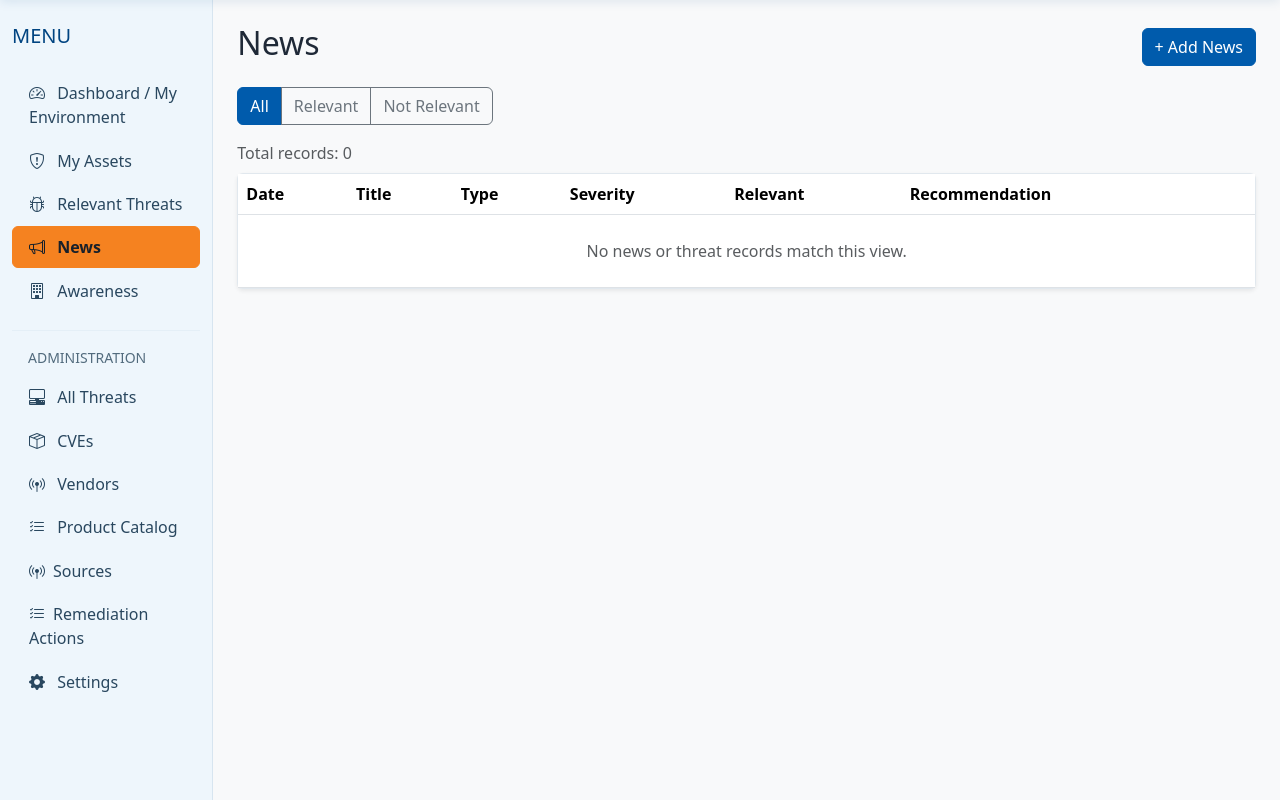
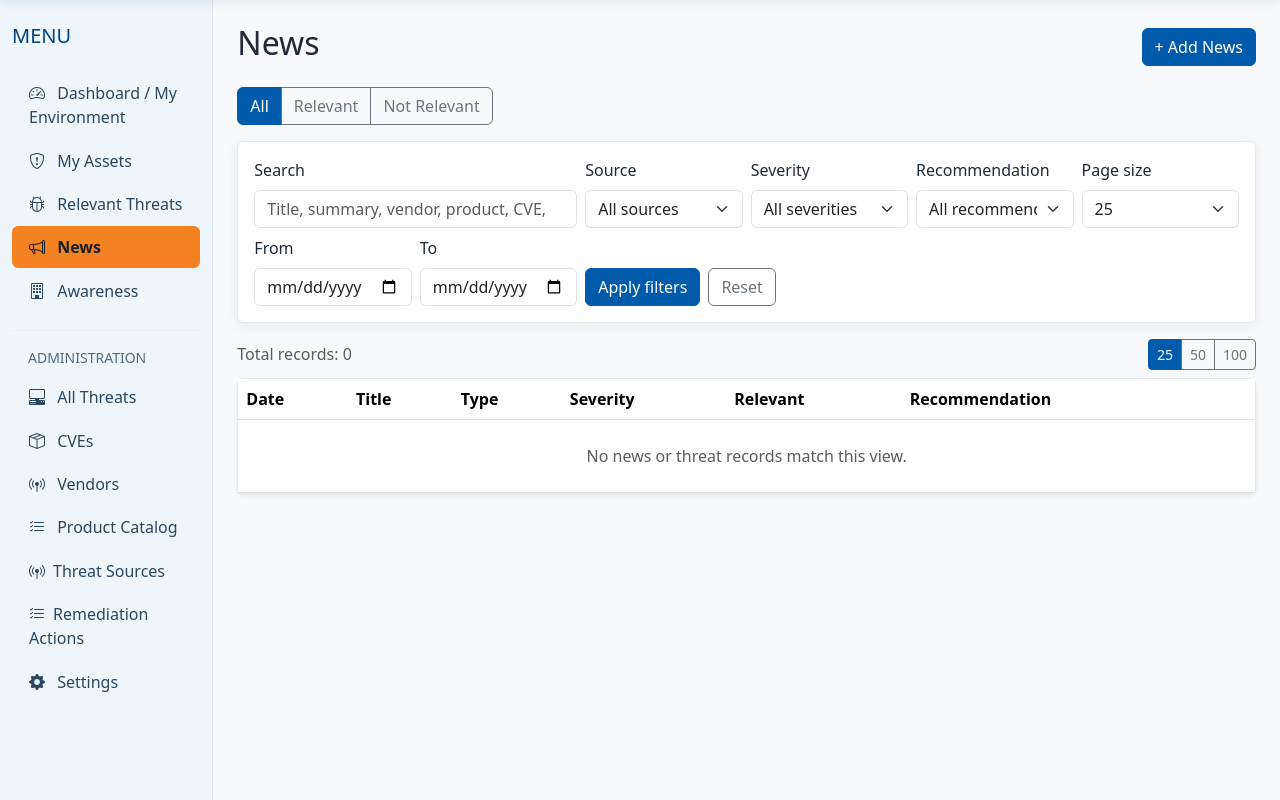
Before and after one commit to Babygman/CTI-Dashboard, a Flask app: page /news/ in a window 1280 px wide. Shown: the part 76-876 px from the top of the page. Run offline with Flask 3, Linux system fonts and the light colour scheme; parts of the project's set-up code (start-up, migrations or seed data) failed here and were passed over.

Commit message:
Phase 4 Sprint 1 - News search and source management

```diff
--- a/app/news/routes.py
+++ b/app/news/routes.py
@@ -1,22 +1,53 @@
-from datetime import datetime
+from datetime import datetime, timedelta
 from urllib.parse import urlparse
 
 from math import ceil
 from types import SimpleNamespace
 
 from flask import flash, redirect, render_template, request, url_for
-from sqlalchemy import func, literal, not_
+from sqlalchemy import func, literal, not_, or_
 
 from app.extensions import db
 from app.models.asset import Asset
+from app.models.cve import CVE
 from app.models.news_item import NewsItem
+from app.models.source_item import SourceItem
 from app.models.threat import Threat
+from app.models.threat_cve import ThreatCVE
+from app.models.vendor import Vendor
 from app.services.relevance import assess_item, news_relevance, recommend
 
 from . import news_blueprint
 
 SEVERITIES = ("Critical", "High", "Medium", "Low", "Informational")
 THREAT_TYPES = ("Advisory", "Vulnerability", "Phishing", "Ransomware", "Malware", "Scam", "Other")
+NEWS_PAGE_SIZES = (25, 50, 100)
+
+
+def _date_filter(name):
+    value = request.args.get(name, "").strip()
+    if not value:
+        return "", None
+    try:
+        return value, datetime.strptime(value, "%Y-%m-%d")
+    except ValueError:
+        return "", None
+
+
+def _source_options():
+    sources = db.select(NewsItem.Source.label("Source")).where(
+        NewsItem.Source.is_not(None)
+    ).union(
+        db.select(Threat.Source.label("Source")).where(
+            Threat.Source.is_not(None)
+        )
+    ).subquery()
+    return db.session.scalars(
+        db.select(sources.c.Source)
+        .where(sources.c.Source != "")
+        .distinct()
+        .order_by(sources.c.Source)
+    ).all()
 
 
 def _form(item=None):
@@ -92,14 +123,29 @@ def index():
     if relevance not in {"relevant", "not-relevant"}:
         relevance = ""
     page = max(request.args.get("page", 1, type=int), 1)
-    per_page = 25
+    per_page = request.args.get("per_page", 25, type=int)
+    if per_page not in NEWS_PAGE_SIZES:
+        per_page = 25
+    query = request.args.get("q", "").strip()
+    source = request.args.get("source", "").strip()
+    severity = request.args.get("severity", "").strip()
+    if severity not in SEVERITIES:
+        severity = ""
+    recommendation = request.args.get("recommendation", "").strip()
+    date_from, date_from_value = _date_filter("date_from")
+    date_to, date_to_value = _date_filter("date_to")
 
     assets = db.session.execute(
         db.select(Asset).where(Asset.Status == "Active")
     ).scalars().all()
-    from app.threats.routes import _relevant_threat_expressions
+    from app.threats.routes import (
+        RELEVANT_THREAT_RECOMMENDATIONS,
+        _relevant_threat_expressions,
+    )
 
     expressions = _relevant_threat_expressions(assets)
+    if recommendation not in RELEVANT_THREAT_RECOMMENDATIONS:
+        recommendation = ""
     manual_news = db.select(
         literal("news").label("RecordType"),
         NewsItem.NewsItemId.label("RecordId"),
@@ -130,6 +176,72 @@ def index():
         Threat.Recommendation.label("RawRecommendation"),
         Threat.KEV,
     )
+    if query:
+        pattern = f"%{query}%"
+        manual_news = manual_news.where(
+            or_(
+                NewsItem.Title.ilike(pattern),
+                NewsItem.Summary.ilike(pattern),
+                NewsItem.Vendor.ilike(pattern),
+                NewsItem.Product.ilike(pattern),
+                NewsItem.CVE.ilike(pattern),
+                NewsItem.Source.ilike(pattern),
+            )
+        )
+        collected_threats = collected_threats.outerjoin(
+            Vendor, Vendor.VendorId == Threat.VendorId
+        ).where(
+            or_(
+                Threat.Title.ilike(pattern),
+                Threat.Summary.ilike(pattern),
+                Vendor.VendorName.ilike(pattern),
+                Threat.CVE.ilike(pattern),
+                Threat.Source.ilike(pattern),
+                Threat.cve_links.any(
+                    ThreatCVE.cve.has(CVE.CVECode.ilike(pattern))
+                ),
+                db.select(SourceItem.SourceItemId)
+                .where(
+                    SourceItem.ThreatId == Threat.ThreatId,
+                    or_(
+                        SourceItem.Title.ilike(pattern),
+                        SourceItem.CVE.ilike(pattern),
+                        SourceItem.NormalizedMetadata.ilike(pattern),
+                    ),
+                )
+                .exists(),
+            )
+        )
+    if source:
+        manual_news = manual_news.where(NewsItem.Source == source)
+        collected_threats = collected_threats.where(Threat.Source == source)
+    if severity:
+        manual_news = manual_news.where(NewsItem.Severity == severity)
+        collected_threats = collected_threats.where(
+            Threat.Severity == severity
+        )
+    if recommendation:
+        manual_news = manual_news.where(
+            NewsItem.RecommendationType == recommendation
+        )
+        collected_threats = collected_threats.where(
+            expressions["recommendations"][recommendation]
+        )
+    if date_from_value:
+        manual_news = manual_news.where(
+            NewsItem.PublishedDate >= date_from_value
+        )
+        collected_threats = collected_threats.where(
+            Threat.PublishedDate >= date_from_value
+        )
+    if date_to_value:
+        exclusive_end = date_to_value + timedelta(days=1)
+        manual_news = manual_news.where(
+            NewsItem.PublishedDate < exclusive_end
+        )
+        collected_threats = collected_threats.where(
+            Threat.PublishedDate < exclusive_end
+        )
     if relevance == "relevant":
         manual_news = manual_news.where(NewsItem.IsRelevant == True)
         collected_threats = collected_threats.where(
@@ -140,6 +252,24 @@ def index():
         collected_threats = collected_threats.where(
             not_(expressions["relevant"])
         )
+    filter_query = {
+        key: value
+        for key, value in {
+            "q": query,
+            "source": source,
+            "severity": severity,
+            "recommendation": recommendation,
+            "date_from": date_from,
+            "date_to": date_to,
+            "per_page": per_page,
+        }.items()
+        if value not in ("", None)
+    }
+    page_size_query = {
+        key: value
+        for key, value in filter_query.items()
+        if key != "per_page"
+    }
     feed = manual_news.union_all(collected_threats).subquery()
     statement = db.select(feed)
     total = db.session.scalar(
@@ -201,7 +331,20 @@ def index():
         relevance=relevance,
         page=page,
         pages=pages,
+        per_page=per_page,
+        page_sizes=NEWS_PAGE_SIZES,
         total=total,
+        q=query,
+        sources=_source_options(),
+        selected_source=source,
+        severity_options=SEVERITIES,
+        selected_severity=severity,
+        recommendation_options=RELEVANT_THREAT_RECOMMENDATIONS,
+        selected_recommendation=recommendation,
+        date_from=date_from,
+        date_to=date_to,
+        filter_query=filter_query,
+        page_size_query=page_size_query,
     )
 
 
--- a/app/templates/base.html
+++ b/app/templates/base.html
@@ -261,7 +261,7 @@
                     Product Catalog
 
                 </a>
-                <a href="{{ url_for('sources.source_list') }}" class="list-group-item list-group-item-action{% if request.blueprint == 'sources' %} active{% endif %}"{% if request.blueprint == 'sources' %} aria-current="page"{% endif %}><i class="bi bi-broadcast-pin me-2"></i>Sources</a>
+                <a href="{{ url_for('sources.source_list') }}" class="list-group-item list-group-item-action{% if request.blueprint == 'sources' %} active{% endif %}"{% if request.blueprint == 'sources' %} aria-current="page"{% endif %}><i class="bi bi-broadcast-pin me-2"></i>Threat Sources</a>
                 <a href="{{ url_for('actions.action_list') }}" class="list-group-item list-group-item-action{% if request.blueprint == 'actions' %} active{% endif %}"{% if request.blueprint == 'actions' %} aria-current="page"{% endif %}><i class="bi bi-list-check me-2"></i>Remediation Actions</a>
 
                 <a href="{{ url_for('settings.index') }}"
--- a/app/templates/news/index.html
+++ b/app/templates/news/index.html
@@ -4,11 +4,64 @@
   <h2>News</h2><a class="btn btn-primary" href="{{ url_for('news.add') }}">+ Add News</a>
 </div>
 <div class="btn-group mb-3">
-  <a class="btn btn-{{ 'primary' if not relevance else 'outline-secondary' }}" href="{{ url_for('news.index') }}">All</a>
-  <a class="btn btn-{{ 'primary' if relevance == 'relevant' else 'outline-secondary' }}" href="{{ url_for('news.index', relevance='relevant') }}">Relevant</a>
-  <a class="btn btn-{{ 'primary' if relevance == 'not-relevant' else 'outline-secondary' }}" href="{{ url_for('news.index', relevance='not-relevant') }}">Not Relevant</a>
+  <a class="btn btn-{{ 'primary' if not relevance else 'outline-secondary' }}" href="{{ url_for('news.index', **filter_query) }}">All</a>
+  <a class="btn btn-{{ 'primary' if relevance == 'relevant' else 'outline-secondary' }}" href="{{ url_for('news.index', relevance='relevant', **filter_query) }}">Relevant</a>
+  <a class="btn btn-{{ 'primary' if relevance == 'not-relevant' else 'outline-secondary' }}" href="{{ url_for('news.index', relevance='not-relevant', **filter_query) }}">Not Relevant</a>
 </div>
-<div class="text-muted mb-2">Total records: {{ total }}</div>
+<form method="get" class="card card-body mb-3">
+  <input type="hidden" name="relevance" value="{{ relevance }}">
+  <div class="row g-2">
+    <div class="col-lg-4 col-md-6">
+      <label class="form-label" for="news-q">Search</label>
+      <input type="search" class="form-control" id="news-q" name="q" value="{{ q }}" placeholder="Title, summary, vendor, product, CVE, source">
+    </div>
+    <div class="col-lg-2 col-md-3">
+      <label class="form-label" for="news-source">Source</label>
+      <select class="form-select" id="news-source" name="source">
+        <option value="">All sources</option>
+        {% for option in sources %}<option value="{{ option }}"{% if selected_source == option %} selected{% endif %}>{{ option }}</option>{% endfor %}
+      </select>
+    </div>
+    <div class="col-lg-2 col-md-3">
+      <label class="form-label" for="news-severity">Severity</label>
+      <select class="form-select" id="news-severity" name="severity">
+        <option value="">All severities</option>
+        {% for option in severity_options %}<option value="{{ option }}"{% if selected_severity == option %} selected{% endif %}>{{ option }}</option>{% endfor %}
+      </select>
+    </div>
+    <div class="col-lg-2 col-md-4">
+      <label class="form-label" for="news-recommendation">Recommendation</label>
+      <select class="form-select" id="news-recommendation" name="recommendation">
+        <option value="">All recommendations</option>
+        {% for option in recommendation_options %}<option value="{{ option }}"{% if selected_recommendation == option %} selected{% endif %}>{{ option }}</option>{% endfor %}
+      </select>
+    </div>
+    <div class="col-lg-2 col-md-4">
+      <label class="form-label" for="news-per-page">Page size</label>
+      <select class="form-select" id="news-per-page" name="per_page">
+        {% for size in page_sizes %}<option value="{{ size }}"{% if per_page == size %} selected{% endif %}>{{ size }}</option>{% endfor %}
+      </select>
+    </div>
+    <div class="col-lg-2 col-md-4">
+      <label class="form-label" for="news-date-from">From</label>
+      <input type="date" class="form-control" id="news-date-from" name="date_from" value="{{ date_from }}">
+    </div>
+    <div class="col-lg-2 col-md-4">
+      <label class="form-label" for="news-date-to">To</label>
+      <input type="date" class="form-control" id="news-date-to" name="date_to" value="{{ date_to }}">
+    </div>
+    <div class="col-lg-8 d-flex align-items-end gap-2">
+      <button class="btn btn-primary" type="submit">Apply filters</button>
+      <a class="btn btn-outline-secondary" href="{{ url_for('news.index') }}">Reset</a>
+    </div>
+  </div>
+</form>
+<div class="d-flex justify-content-between align-items-center mb-2">
+  <div class="text-muted">Total records: {{ total }}</div>
+  <div class="btn-group btn-group-sm" aria-label="Page size">
+    {% for size in page_sizes %}<a class="btn btn-{{ 'primary' if per_page == size else 'outline-secondary' }}" href="{{ url_for('news.index', relevance=relevance or None, page=1, per_page=size, **page_size_query) }}">{{ size }}</a>{% endfor %}
+  </div>
+</div>
 <div class="card shadow-sm"><div class="table-responsive"><table class="table table-hover mb-0">
 <thead><tr><th>Date</th><th>Title</th><th>Type</th><th>Severity</th><th>Relevant</th><th>Recommendation</th><th></th></tr></thead>
 <tbody>{% for item in items %}<tr>
@@ -20,5 +73,5 @@
 <td>{% if item.RecordType == 'news' %}<a class="btn btn-sm btn-outline-primary" href="{{ url_for('awareness.create_from_news', news_id=item.RecordId) }}">Generate Awareness</a>{% else %}<a class="btn btn-sm btn-outline-primary" href="{{ url_for('awareness.create_from_threat', threat_id=item.RecordId) }}">Generate Awareness</a>{% endif %}</td>
 </tr>{% else %}<tr><td colspan="7" class="text-center text-muted p-4">No news or threat records match this view.</td></tr>{% endfor %}</tbody>
 </table></div></div>
-{% if pages > 1 %}<nav class="mt-3" aria-label="News pagination"><ul class="pagination justify-content-center"><li class="page-item{% if page <= 1 %} disabled{% endif %}"><a class="page-link" href="{{ url_for('news.index', relevance=relevance or None, page=page-1 if page>1 else 1) }}">Previous</a></li>{% for page_number in range(1,pages+1) %}{% if page_number == 1 or page_number == pages or (page_number >= page-2 and page_number <= page+2) %}<li class="page-item{% if page_number==page %} active{% endif %}"><a class="page-link" href="{{ url_for('news.index', relevance=relevance or None, page=page_number) }}">{{ page_number }}</a></li>{% elif page_number == 2 and page > 4 or page_number == pages-1 and page < pages-3 %}<li class="page-item disabled"><span class="page-link">…</span></li>{% endif %}{% endfor %}<li class="page-item{% if page >= pages %} disabled{% endif %}"><a class="page-link" href="{{ url_for('news.index', relevance=relevance or None, page=page+1 if page<pages else page) }}">Next</a></li></ul></nav>{% endif %}
+{% if pages > 1 %}<nav class="mt-3" aria-label="News pagination"><ul class="pagination justify-content-center"><li class="page-item{% if page <= 1 %} disabled{% endif %}"><a class="page-link" href="{{ url_for('news.index', relevance=relevance or None, page=page-1 if page>1 else 1, **filter_query) }}">Previous</a></li>{% for page_number in range(1,pages+1) %}{% if page_number == 1 or page_number == pages or (page_number >= page-2 and page_number <= page+2) %}<li class="page-item{% if page_number==page %} active{% endif %}"><a class="page-link" href="{{ url_for('news.index', relevance=relevance or None, page=page_number, **filter_query) }}">{{ page_number }}</a></li>{% elif page_number == 2 and page > 4 or page_number == pages-1 and page < pages-3 %}<li class="page-item disabled"><span class="page-link">…</span></li>{% endif %}{% endfor %}<li class="page-item{% if page >= pages %} disabled{% endif %}"><a class="page-link" href="{{ url_for('news.index', relevance=relevance or None, page=page+1 if page<pages else page, **filter_query) }}">Next</a></li></ul></nav>{% endif %}
 {% endblock %}
```
Also changed, not shown: RELEASE.md (+38 -0 lines), app/sources/service.py (+60 -2 lines), app/templates/sources.html (+49 -28 lines), docs/PHASE4_SOURCE_MANAGEMENT.md (added, +71 -0 lines), tests/test_source_administration.py (+6 -1 lines), tests/test_v2_mvp.py (+106 -0 lines).
